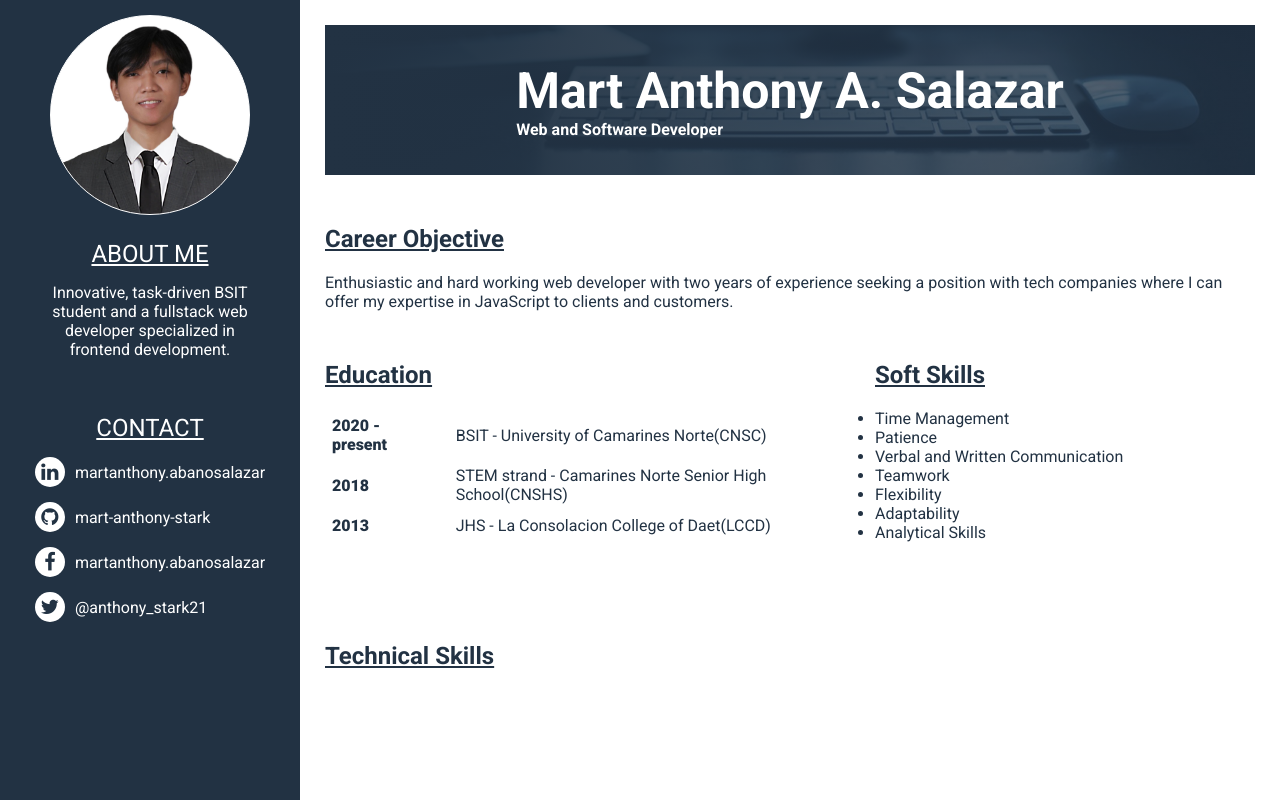
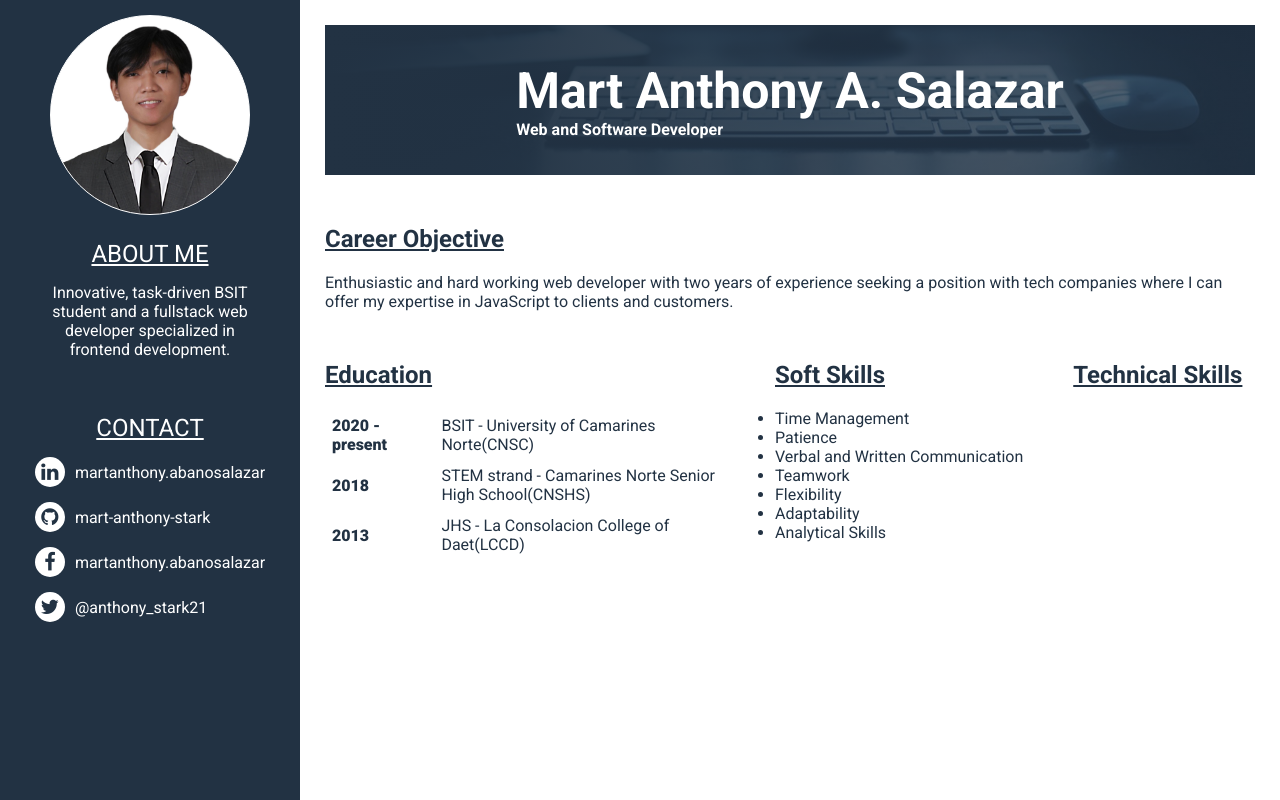
Before and after one commit to mart-anthony-stark/CV, a PHP site: page / in a window 1280 px wide. Run offline with PHP 8.4, Linux system fonts and the light colour scheme.

Commit message:
fixed: responsiveness

```diff
--- a/assets/styles/style.css
+++ b/assets/styles/style.css
@@ -38,7 +38,7 @@ main {
 }
 .two-cols {
   display: flex;
-  /* justify-content: space-between; */
+  /* justify-content: center; */
   gap: 50px;
   flex-wrap: wrap;
 }
@@ -107,7 +107,7 @@ main {
   margin-top: 50px;
 }
 .education {
-  max-width: 500px;
+  max-width: 400px;
 }
 .education .year {
   font-weight: 900;
```
